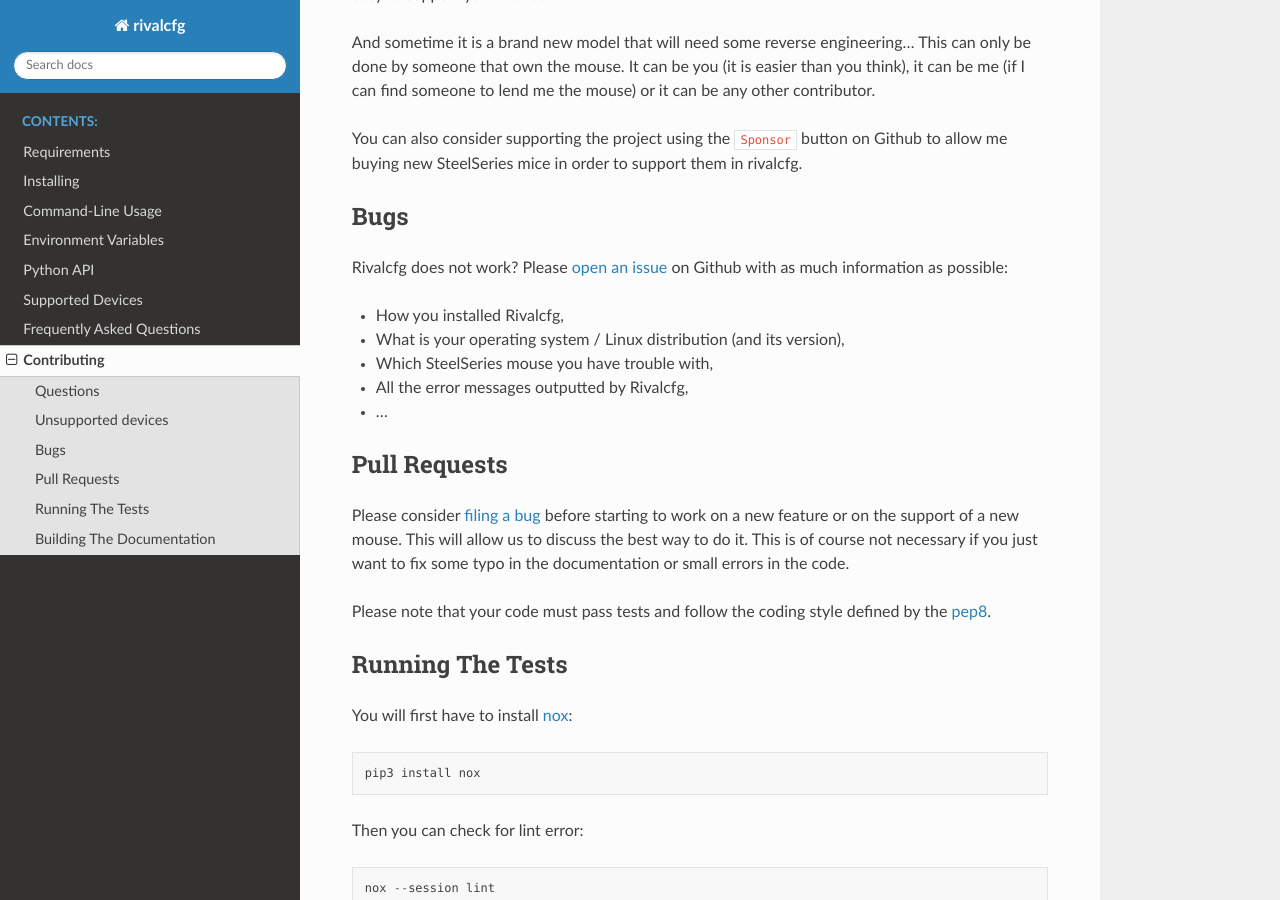
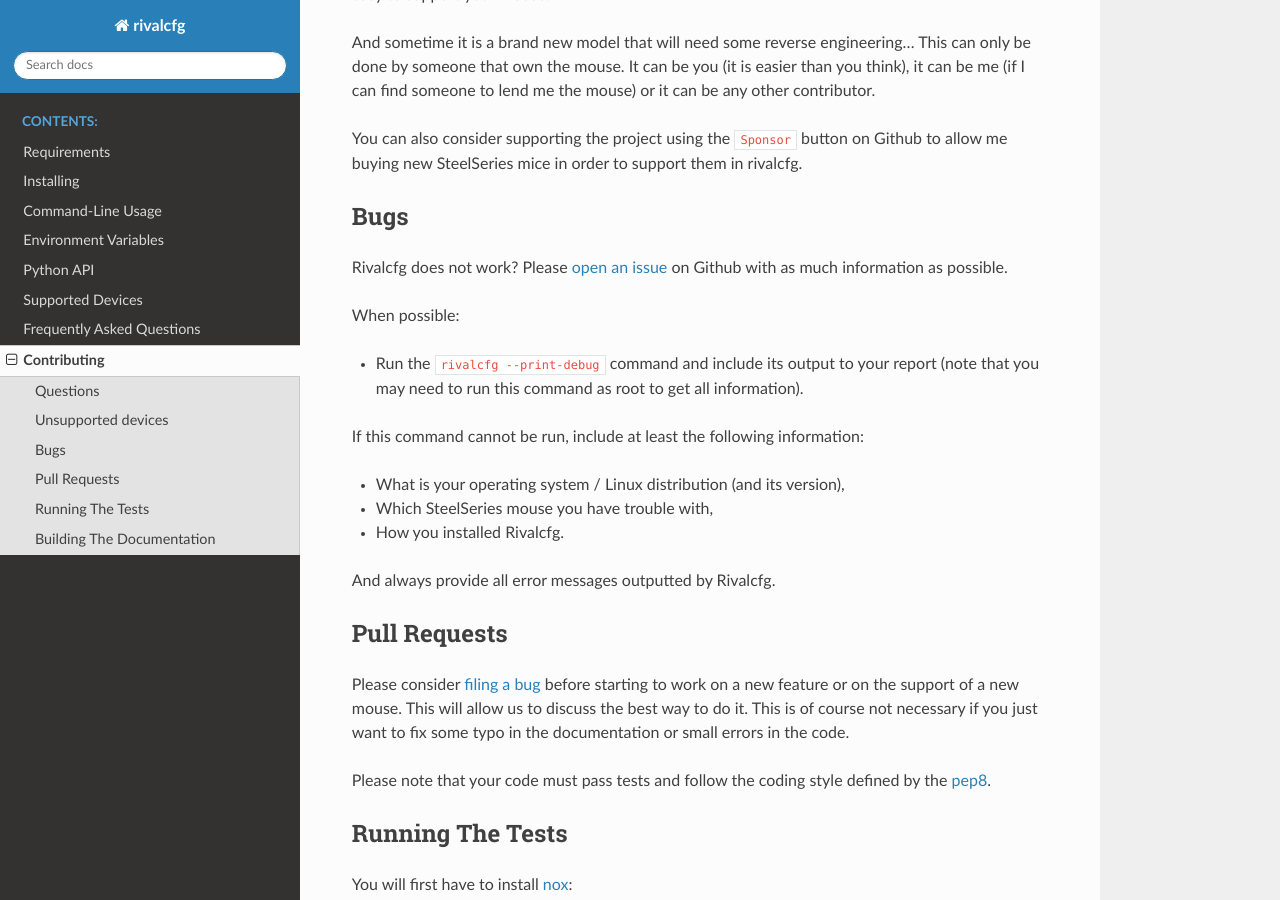
Before and after one commit to flozz/rivalcfg, a Sphinx documentation site: the page built from doc/contributing.rst, in a window 1280 px wide and 900 px high, scrolled down 1023 px. Built offline with Sphinx 7.4.7 and the Read the Docs theme 2.0.0, drawn with Linux system fonts in a browser that asks for light colours.

Commit message:
Update contributing doc

```diff
--- a/doc/contributing.rst
+++ b/doc/contributing.rst
@@ -61,13 +61,21 @@
 
 Rivalcfg does not work? Please `open an issue
 <https://github.com/flozz/rivalcfg/issues>`_ on Github with as much information
-as possible:
+as possible.
 
-* How you installed Rivalcfg,
+When possible:
+
+* Run the ``rivalcfg --print-debug`` command and include its output to your
+  report (note that you may need to run this command as root to get all
+  information).
+
+If this command cannot be run, include at least the following information:
+
 * What is your operating system / Linux distribution (and its version),
 * Which SteelSeries mouse you have trouble with,
-* All the error messages outputted by Rivalcfg,
-* ...
+* How you installed Rivalcfg.
+
+And always provide all error messages outputted by Rivalcfg.
 
 
 Pull Requests
```
